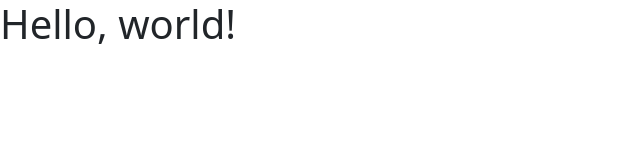
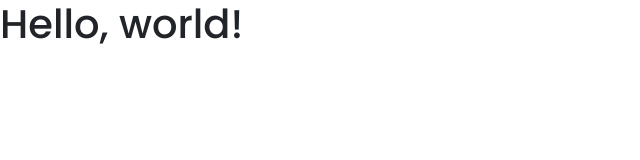
Before and after one commit to binibini011/aula-08-JS, a plain HTML site: page index.html in a window 1280 px wide. Shown: the whole page, without its empty margins (0-640 px from the left). Drawn offline with nearby package versions, Linux system fonts and the light colour scheme.

Commit message:
02 instalando as fontes na aplicação-crianbdo o arquivo fontes.css

```diff
--- /dev/null
+++ b/css/fonts.css
@@ -0,0 +1,18 @@
+/* CHAMADA DAS FONTES QUE ESTÃO NA PASTA */
+@font-face {
+    font-family: Poppins-Light;
+    src: url(../fonts/Poppins-Light.ttf);
+}
+
+@font-face {
+    font-family: Poppins-Medium;
+    src: url(../fonts/Poppins-Medium.ttf);
+}
+
+body{
+    font-family: Poppins-Light;
+}
+
+h1, h2, h3, h4, h6 {
+    font-family: Poppins-Medium;
+}
--- a/index.html
+++ b/index.html
@@ -6,8 +6,12 @@
     <meta charset="utf-8">
     <meta name="viewport" content="width=device-width, initial-scale=1">
     <title>3 TI-2025 demo</title>
+
     <link href="https://cdn.jsdelivr.net/npm/bootstrap@5.3.6/dist/css/bootstrap.min.css" rel="stylesheet"
         integrity="sha384-4Q6Gf2aSP4eDXB8Miphtr37CMZZQ5oXLH2yaXMJ2w8e2ZtHTl7GptT4jmndRuHDT" crossorigin="anonymous">
+
+<link rel="stylesheet" href="./css/fonts.css">
+
         <link rel="stylesheet" href="./css/style.css">
 
 </head>
```
Also changed, not shown: fonts/Poppins-Light.ttf (added), fonts/Poppins-Medium.ttf (added).
